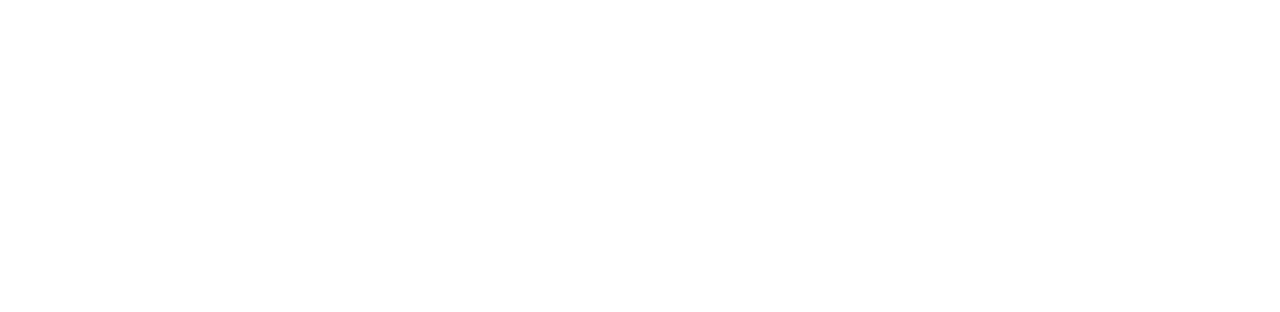
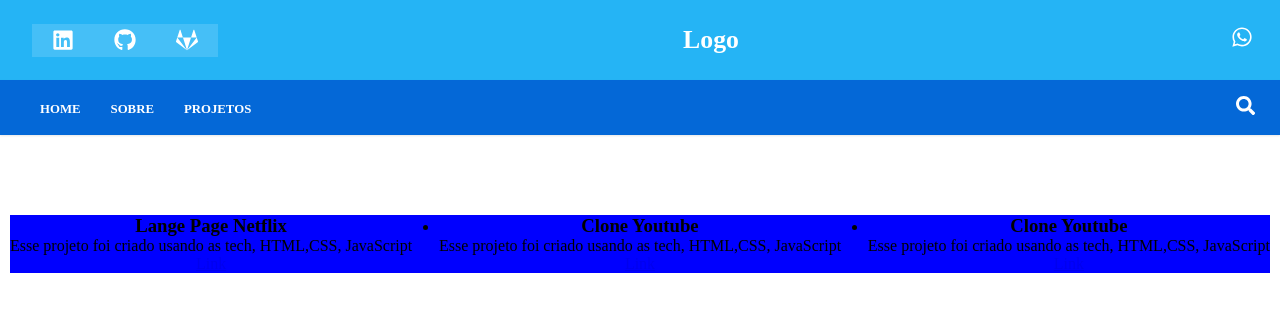
Before and after one commit to MarceloALMoreira/porfolio-react, a React (Vite) app in the folder porfolio/: page /sobre in a window 1280 px wide. Before the commit this address had no page. Shown: the top 312 px of the page. Built offline with nearby package versions, Linux system fonts and the light colour scheme.

Commit message:
feat: criando uma lista de projetos

```diff
--- a/porfolio/src/components/Botao/index.tsx
+++ b/porfolio/src/components/Botao/index.tsx
@@ -3,7 +3,7 @@
 
 
 // vou criar uma props para botão
-class Botao extends React.Component<any, any>{
+class Botao extends React.Component<any,any>{
     render() {
         return (
             <button className={styles.botao}>
--- /dev/null
+++ b/porfolio/src/components/ListaProjetos/ListaProjetos.module.scss
@@ -0,0 +1,17 @@
+.projeto__lista{
+    margin: 10px;
+    text-align: center;
+    margin-top: 5rem;
+    height: auto;
+    background-color: blue;
+}
+.projeto__lists{
+    display: flex;
+    flex-wrap: wrap;
+    justify-content: space-between;
+}
+.projeto__itens{
+    flex-grow: 1;
+    flex-direction: column;
+    list-style: none;
+}
--- /dev/null
+++ b/porfolio/src/components/ListaProjetos/index.tsx
@@ -0,0 +1,37 @@
+import styles from './ListaProjetos.module.scss'
+
+const ListaProjetos = () => {
+
+    const projetos = [{
+        nome: 'Lange Page Netflix',
+        description: 'Esse projeto foi criado usando as tech, HTML,CSS, JavaScript',
+        link: 'http://google.com.br/'
+    },
+        {
+        nome: 'Clone Youtube',
+        description: 'Esse projeto foi criado usando as tech, HTML,CSS, JavaScript',
+        link: 'http://youtubeclone.com.br/'
+        },
+        {
+        nome: 'Clone Youtube',
+        description: 'Esse projeto foi criado usando as tech, HTML,CSS, JavaScript',
+        link: 'http://youtubeclone.com.br/'
+    }
+    ]
+
+    return (
+        <aside className={styles.projeto__lista}>
+            <ul className={styles.projeto__lists}>
+                {projetos.map((projetos, index) => (
+                    <li key={index}>
+                        <h3>{projetos.nome}</h3>
+                        <span>{projetos.description}</span> <br />
+                        <a href={projetos.link}>Link</a>
+                    </li>
+                ))}
+            </ul>
+        </aside>
+    )
+}
+
+export default ListaProjetos
--- a/porfolio/src/pages/Home/index.tsx
+++ b/porfolio/src/pages/Home/index.tsx
@@ -1,7 +1,11 @@
 import Botao from "../../components/Botao"
+import ListaProjetos from "../../components/ListaProjetos"
 import Menu from "../../components/Manu"
 import Navs from "../../components/Nav_menu"
 
+   var banana = 'Doce'
+
+console.log(banana)
 
 const Home = () => {
     return (
@@ -10,9 +14,8 @@
                 <Menu />
                 <Navs />
                 {/* Component Botão por children, eu posso usar por atributo tambem! */}
-                <Botao onClick={ teste}>
-                    Dominó
-                </Botao>
+                {/* <Botao>Bem vindo</Botao> */}
+                <ListaProjetos/>
             </section>
         </>
     )
```
Also changed, not shown: porfolio/src/pages/Projetos/index.tsx (added, +8 -0 lines).
